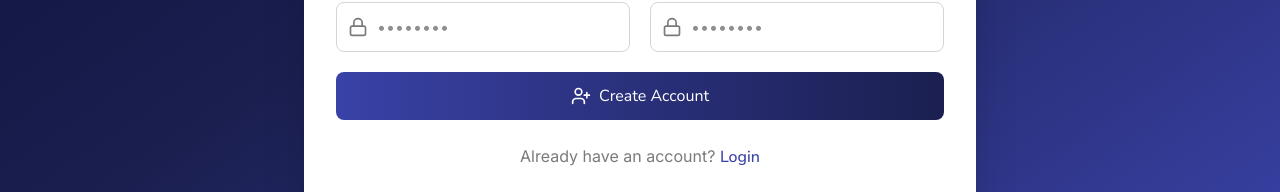
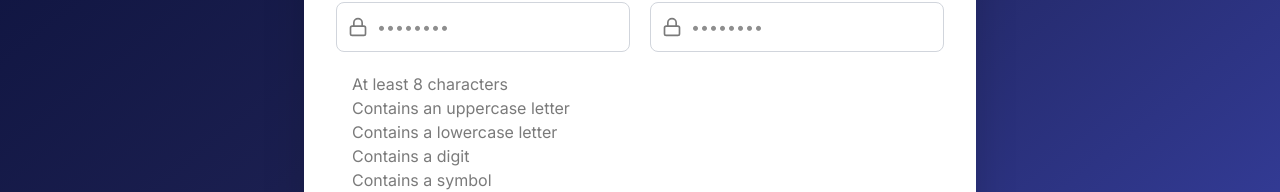
Before and after one commit to Mayoidie/CIRAV3, a React (Vite) app: page / in a window 1280 px wide. Both pictures are taken after a click on the button "Sign up". Shown: the part 608-800 px from the top of the page. Built offline with nearby package versions, Linux system fonts and the light colour scheme; no server answers.

Commit message:
Password Requirement Added

```diff
--- /dev/null
+++ b/src/components/auth/PasswordChecklist.tsx
@@ -0,0 +1,51 @@
+import React from 'react';
+import { Check, X } from 'lucide-react';
+
+interface PasswordChecklistProps {
+  password: string;
+  isSubmitted: boolean;
+}
+
+export const PasswordChecklist: React.FC<PasswordChecklistProps> = ({ password, isSubmitted }) => {
+  const checks = {
+    length: password.length >= 8,
+    uppercase: /[A-Z]/.test(password),
+    lowercase: /[a-z]/.test(password),
+    digit: /\d/.test(password),
+    symbol: /[@$!%*?&]/.test(password),
+  };
+
+  const checklistItems = [
+    { key: 'length', text: 'At least 8 characters' },
+    { key: 'uppercase', text: 'Contains an uppercase letter' },
+    { key: 'lowercase', text: 'Contains a lowercase letter' },
+    { key: 'digit', text: 'Contains a digit' },
+    { key: 'symbol', text: 'Contains a symbol' },
+  ];
+
+  const getColor = (hasPassed: boolean) => {
+    if (hasPassed) return 'text-[#1DB954]';
+    if (isSubmitted) return 'text-[#FF4D4F]';
+    return 'text-[#7A7A7A]';
+  };
+
+  return (
+    <div className="mt-2 space-y-1">
+      {checklistItems.map(item => {
+        const hasPassed = checks[item.key as keyof typeof checks];
+        return (
+          <div key={item.key} className={`flex items-center text-sm ${getColor(hasPassed)}`}>
+            {hasPassed ? (
+              <Check className="w-4 h-4 mr-2" />
+            ) : isSubmitted ? (
+              <X className="w-4 h-4 mr-2" />
+            ) : (
+              <div className="w-4 h-4 mr-2" />
+            )}
+            <span>{item.text}</span>
+          </div>
+        );
+      })}
+    </div>
+  );
+};
--- a/src/components/auth/SignupPage.tsx
+++ b/src/components/auth/SignupPage.tsx
@@ -7,6 +7,7 @@ import { auth, db } from '../../lib/firebase';
 import { createUserWithEmailAndPassword, sendEmailVerification } from 'firebase/auth';
 import { doc, setDoc } from 'firebase/firestore';
 import MainLogoWhite from '../../assets/MainLogoWhite.png';
+import { PasswordChecklist } from './PasswordChecklist';
 
 interface SignupPageProps {
   onNavigateToLogin: () => void;
@@ -25,35 +26,16 @@ export const SignupPage: React.FC<SignupPageProps> = ({ onNavigateToLogin, onSig
   });
   const [isLoading, setIsLoading] = useState(false);
   const [errors, setErrors] = useState<Record<string, boolean>>({});
+  const [isSubmitted, setIsSubmitted] = useState(false);
   const { showToast } = useToast();
-  const [passwordMessage, setPasswordMessage] = useState('');
-  const [passwordMessageColor, setPasswordMessageColor] = useState('');
 
-  useEffect(() => {
-    const password = formData.password;
-    if (!password) {
-      setPasswordMessage('');
-      return;
+  const handleInputChange = (e: React.ChangeEvent<HTMLInputElement | HTMLSelectElement>) => {
+    const { name, value } = e.target;
+    setFormData(prev => ({ ...prev, [name]: value }));
+    if (isSubmitted) {
+      setIsSubmitted(false);
     }
-
-    let strength = 0;
-    if (password.length >= 8) strength++;
-    if (/[A-Z]/.test(password)) strength++;
-    if (/[a-z]/.test(password)) strength++;
-    if (/\d/.test(password)) strength++;
-    if (/[@$!%*?&]/.test(password)) strength++;
-
-    if (strength <= 2) {
-      setPasswordMessage('Weak');
-      setPasswordMessageColor('text-red-500');
-    } else if (strength <= 4) {
-      setPasswordMessage('Medium');
-      setPasswordMessageColor('text-yellow-500');
-    } else {
-      setPasswordMessage('Strong');
-      setPasswordMessageColor('text-green-500');
-    }
-  }, [formData.password]);
+  };
 
   const validateForm = () => {
     const newErrors: Record<string, boolean> = {};
@@ -111,11 +93,9 @@ export const SignupPage: React.FC<SignupPageProps> = ({ onNavigateToLogin, onSig
       isValid = false;
     }
 
-    if (!isValid) {
-      setErrors(newErrors);
-      if (!newErrors.password) {
-        showToast('Please fill in all required fields correctly', 'error');
-      }
+    setErrors(newErrors);
+    if (!isValid && !newErrors.password) {
+      showToast('Please fill in all required fields correctly', 'error');
     }
 
     return isValid;
@@ -123,7 +103,7 @@ export const SignupPage: React.FC<SignupPageProps> = ({ onNavigateToLogin, onSig
 
   const handleSignup = async (e: React.FormEvent) => {
     e.preventDefault();
-    setErrors({});
+    setIsSubmitted(true);
     if (!validateForm()) return;
 
     setIsLoading(true);
@@ -186,8 +166,9 @@ export const SignupPage: React.FC<SignupPageProps> = ({ onNavigateToLogin, onSig
                     <User className="absolute left-3 top-1/2 -translate-y-1/2 w-5 h-5 text-[#7A7A7A]" />
                     <input
                       type="text"
+                      name="firstName"
                       value={formData.firstName}
-                      onChange={(e) => setFormData({ ...formData, firstName: e.target.value })}
+                      onChange={handleInputChange}
                       className={`w-full pl-10 pr-4 py-3 border ${errors.firstName ? 'border-[#FF4D4F] bg-red-50' : 'border-gray-300'} rounded-lg focus:outline-none focus:ring-2 focus:ring-[#3942A7] transition-all`}
                       placeholder="Juan"
                     />
@@ -199,8 +180,9 @@ export const SignupPage: React.FC<SignupPageProps> = ({ onNavigateToLogin, onSig
                     <User className="absolute left-3 top-1/2 -translate-y-1/2 w-5 h-5 text-[#7A7A7A]" />
                     <input
                       type="text"
+                      name="lastName"
                       value={formData.lastName}
-                      onChange={(e) => setFormData({ ...formData, lastName: e.target.value })}
+                      onChange={handleInputChange}
                       className={`w-full pl-10 pr-4 py-3 border ${errors.lastName ? 'border-[#FF4D4F] bg-red-50' : 'border-gray-300'} rounded-lg focus:outline-none focus:ring-2 focus:ring-[#3942A7] transition-all`}
                       placeholder="Dela Cruz"
                     />
@@ -213,8 +195,9 @@ export const SignupPage: React.FC<SignupPageProps> = ({ onNavigateToLogin, onSig
                   <Mail className="absolute left-3 top-1/2 -translate-y-1/2 w-5 h-5 text-[#7A7A7A]" />
                   <input
                     type="email"
+                    name="email"
                     value={formData.email}
-                    onChange={(e) => setFormData({ ...formData, email: e.target.value })}
+                    onChange={handleInputChange}
                     className={`w-full pl-10 pr-4 py-3 border ${errors.email ? 'border-[#FF4D4F] bg-red-50' : 'border-gray-300'} rounded-lg focus:outline-none focus:ring-2 focus:ring-[#3942A7] transition-all`}
                     placeholder="student@plv.edu.ph"
                   />
@@ -224,8 +207,9 @@ export const SignupPage: React.FC<SignupPageProps> = ({ onNavigateToLogin, onSig
                 <div>
                   <label className="block text-[#1E1E1E] mb-2">Role</label>
                   <select
+                    name="role"
                     value={formData.role}
-                    onChange={(e) => setFormData({ ...formData, role: e.target.value })}
+                    onChange={handleInputChange}
                     className="w-full px-4 py-3 border border-gray-300 rounded-lg focus:outline-none focus:ring-2 focus:ring-[#3942A7] transition-all"
                   >
                     <option value="student">Student</option>
@@ -238,8 +222,9 @@ export const SignupPage: React.FC<SignupPageProps> = ({ onNavigateToLogin, onSig
                     <IdCard className="absolute left-3 top-1/2 -translate-y-1/2 w-5 h-5 text-[#7A7A7A]" />
                     <input
                       type="text"
+                      name="studentId"
                       value={formData.studentId}
-                      onChange={(e) => setFormData({ ...formData, studentId: e.target.value })}
+                      onChange={handleInputChange}
                       className={`w-full pl-10 pr-4 py-3 border ${errors.studentId ? 'border-[#FF4D4F] bg-red-50' : 'border-gray-300'} rounded-lg focus:outline-none focus:ring-2 focus:ring-[#3942A7] transition-all`}
                       placeholder="23-3302"
                     />
@@ -250,14 +235,14 @@ export const SignupPage: React.FC<SignupPageProps> = ({ onNavigateToLogin, onSig
                 <div>
                   <div className="flex justify-between items-center">
                     <label className="block text-[#1E1E1E] mb-2">Password</label>
-                    {passwordMessage && <p className={`text-sm ${passwordMessageColor}`}>{passwordMessage}</p>}
                   </div>
                   <div className="relative">
                     <Lock className="absolute left-3 top-1/2 -translate-y-1/2 w-5 h-5 text-[#7A7A7A]" />
                     <input
                       type="password"
+                      name="password"
                       value={formData.password}
-                      onChange={(e) => setFormData({ ...formData, password: e.target.value })}
+                      onChange={handleInputChange}
                       className={`w-full pl-10 pr-4 py-3 border ${errors.password ? 'border-[#FF4D4F] bg-red-50' : 'border-gray-300'} rounded-lg focus:outline-none focus:ring-2 focus:ring-[#3942A7] transition-all`}
                       placeholder="••••••••"
                     />
@@ -269,14 +254,16 @@ export const SignupPage: React.FC<SignupPageProps> = ({ onNavigateToLogin, onSig
                     <Lock className="absolute left-3 top-1/2 -translate-y-1/2 w-5 h-5 text-[#7A7A7A]" />
                     <input
                       type="password"
+                      name="confirmPassword"
                       value={formData.confirmPassword}
-                      onChange={(e) => setFormData({ ...formData, confirmPassword: e.target.value })}
+                      onChange={handleInputChange}
                       className={`w-full pl-10 pr-4 py-3 border ${errors.confirmPassword ? 'border-[#FF4D4F] bg-red-50' : 'border-gray-300'} rounded-lg focus:outline-none focus:ring-2 focus:ring-[#3942A7] transition-all`}
                       placeholder="••••••••"
                     />
                   </div>
                 </div>
               </div>
+              <PasswordChecklist password={formData.password} isSubmitted={isSubmitted} />
               <motion.button
                 type="submit"
                 disabled={isLoading}
```
